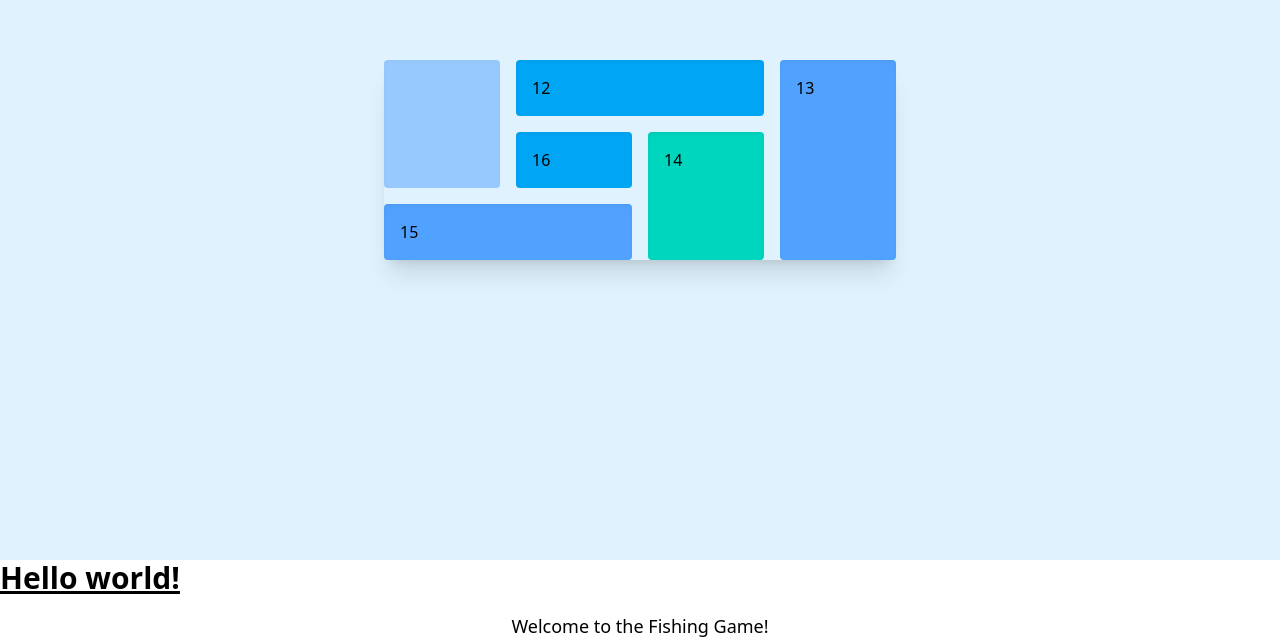
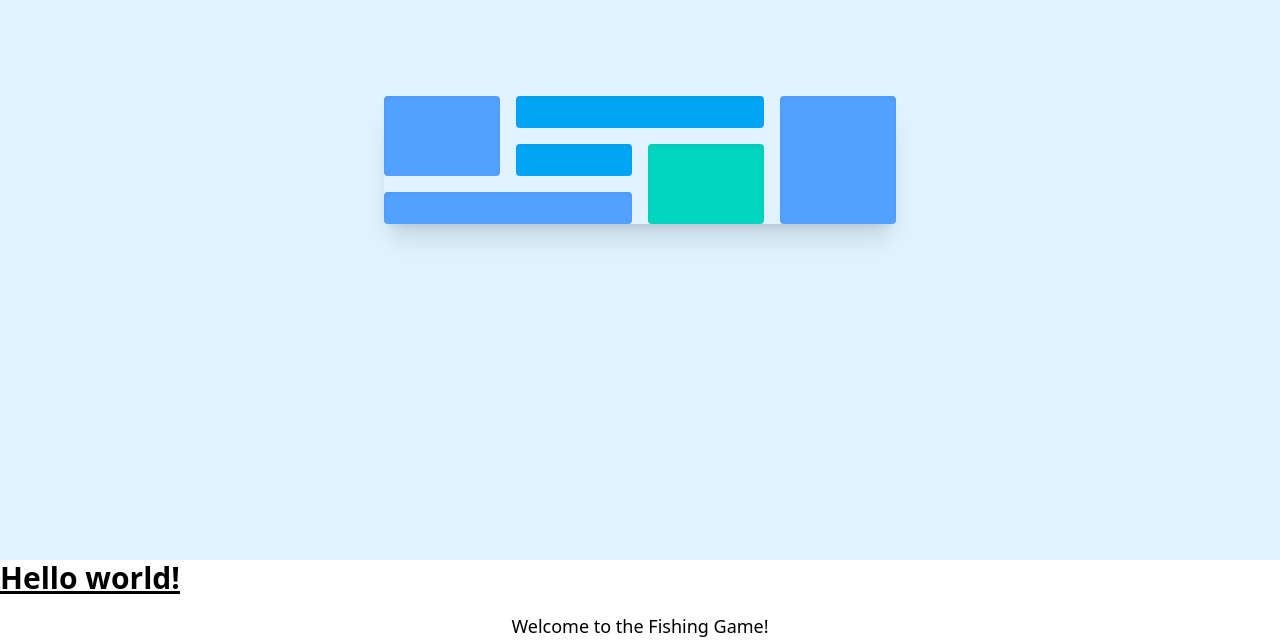
Before and after one commit to pali-s/fishing-game, a React (Vite) app in the folder fishing-game/: page / in a window 1280 px wide. Shown: the part 240-880 px from the top of the page. Built offline with nearby package versions, Linux system fonts and the light colour scheme.

Commit message:
flips and numbers display

```diff
--- a/fishing-game/src/App.jsx
+++ b/fishing-game/src/App.jsx
@@ -3,6 +3,7 @@ import React, { useState, useEffect } from 'react'
 const App = () => {
   const [flippedTiles, setFlippedTiles] = useState(Array(6).fill(false));
   const [playerturn, setPlayerTurn] = useState(1);
+  const [numbers, setNumbers] = useState(Array(6).fill(null));
   const [number, setNumber] = useState(null);
   const [count, setCount] = useState(null);
   const [count1, setCount1] = useState(null);
@@ -16,6 +17,15 @@ const App = () => {
     'bg-lime-400'
   ];
 
+  const tiles = [
+    { extraClasses: 'row-span-2' },
+    { extraClasses: 'col-span-2' },
+    { extraClasses: 'row-span-3 col-start-4' },
+    { extraClasses: 'row-span-2 col-start-3 row-start-2' },
+    { extraClasses: 'col-span-2 col-start-1 row-start-3' },
+    { extraClasses: 'col-start-2 row-start-2' },
+  ]
+
   const getRandomColor = () => {
     return pondColors[Math.floor(Math.random() * pondColors.length)];
   };
@@ -27,12 +37,17 @@ const App = () => {
 
   const handleClick = (index) => {
     if (flippedTiles[index]) return; // Prevent action if already flipped
-    const newNumber = Math.floor(Math.random() * (6 - 1 + 1)) + 1;
+    const newNumber = Math.floor(Math.random() * 6) + 1;
 
     const newFlippedTiles = [...flippedTiles];
+    const newNumbers = [...numbers];
+
     newFlippedTiles[index] = true;
+    newNumbers[index] = newNumber;
+
+
     setFlippedTiles(newFlippedTiles);
-
+    setNumbers(newNumbers);
     setNumber(newNumber);
 
     if (playerturn === 1) {
@@ -59,20 +74,20 @@ const App = () => {
     <div className="min-h-screen bg-sky-100 flex items-center justify-center">
 
       <div className="grid grid-cols-4 grid-rows-3 gap-4 bg-sky-100 rounded-xl shadow-xl max-w-lg w-full">
-        {/* {tiles.map((_, i) => (
-  <div
-    key={i}
-    className={`p-4 shadow-inner rounded ${colors[i]} ${flippedTiles[i] ? 'opacity-50 cursor-not-allowed' : ''}`}
-    onClick={() => handleClick(i)}
-  >
-    {flippedTiles[i] ? numbers[i] : ''}
-  </div>))} */}
-        <div className={`row-span-2 ${colors[0]} rounded shadow-inner p-4 ${flippedTiles ? 'opacity-50 cursor-not-allowed' : ''}`} onClick={handleClick}>{flippedTiles ? number : ''}</div>
+        {tiles.map((tile, i) => (
+          <div
+            key={i}
+            className={`p-4 shadow-inner rounded ${colors[i]} ${tile.extraClasses} ${flippedTiles[i] ? 'opacity-50 cursor-not-allowed' : ''}`}
+            onClick={() => handleClick(i)}
+          >
+            {flippedTiles[i] ? numbers[i] : ''}
+          </div>))}
+        {/* <div className={`row-span-2 ${colors[0]} rounded shadow-inner p-4 ${flippedTiles ? 'opacity-50 cursor-not-allowed' : ''}`} onClick={handleClick}>{flippedTiles ? number : ''}</div>
         <div className={`col-span-2 ${colors[1]} rounded shadow-inner p-4`} onClick={handleClick}>12</div>
         <div className={`row-span-3 col-start-4 ${colors[2]} rounded shadow-inner p-4`} onClick={handleClick}>13</div>
         <div className={`row-span-2 col-start-3 row-start-2 ${colors[3]} rounded shadow-inner p-4`} onClick={handleClick}>14</div>
         <div className={`col-span-2 col-start-1 row-start-3 ${colors[4]} rounded shadow-inner p-4`} onClick={handleClick}>15</div>
-        <div className={`col-start-2 row-start-2 ${colors[5]} rounded shadow-inner p-4`} onClick={handleClick}>16</div>
+        <div className={`col-start-2 row-start-2 ${colors[5]} rounded shadow-inner p-4`} onClick={handleClick}>16</div> */}
       </div>
 
     </div>
```
